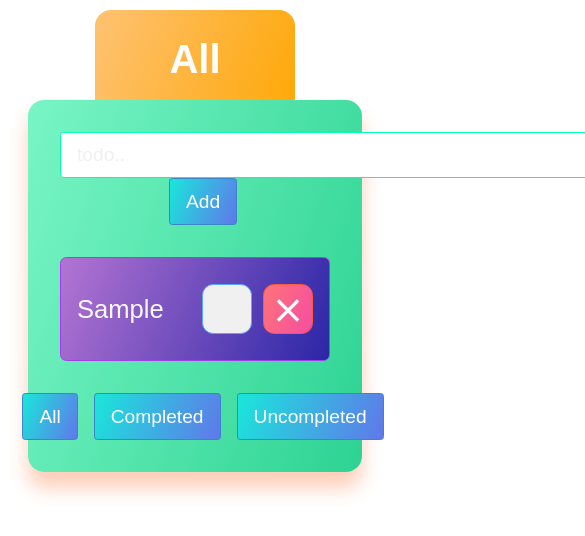
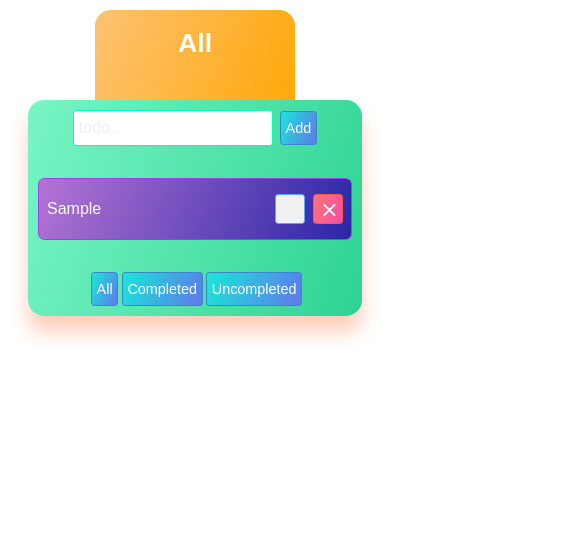
Before and after one commit to EdrissAria/svelte-todo-app, a Svelte app: page / in a window 390 px wide. Both pictures are taken after typing "Sample" into the empty fields and a click on the button "Add". Shown: the top 536 px of the page, 585 px wide, since content can reach past the window. Built offline with nearby package versions, Linux system fonts and the light colour scheme.

Commit message:
working on media queries

```diff
--- a/src/App.svelte
+++ b/src/App.svelte
@@ -1,9 +1,10 @@
 <script>
   // imports
+  import {setContext} from 'svelte'
   import Title from "./components/Title.svelte";
   import TodoInput from "./components/todoInput.svelte";
-  import TodoCard from "./components/todoCard.svelte";
   import Button from "./components/Button.svelte"
+  import Todos from "./components/Todos.svelte"
   // variables and functions
   let todos = [];
   let todo = "";
@@ -14,7 +15,7 @@
     } else {
       todos = [
         {
-          todo: todo,
+          text: todo,
           status: false,
         },
         ...todos,
@@ -26,21 +27,14 @@
     todos.splice(id, 1);
     todos = [...todos];
   };
-
+  setContext('todo', {todo , deleteTodo})
 </script>
 
 <main>
   <Title {filter} />
   <div class="content">
     <TodoInput {addTodo} bind:value={todo} />
-    <div>
-      {#each todos as todo, index}
-       <TodoCard {todo} {filter} {index} {deleteTodo} />
-      {:else}
-        <img src="empty.png" alt="empty" class="empty" />
-        <h1>No To-dos</h1>
-      {/each}
-    </div>
+    <Todos {filter} {todos} />
     <div class="btn-footer">
       <Button onclick={() => (filter = "all")} title="All"/>
       <Button onclick={() => (filter = "completed")} title="Completed"/>
@@ -66,22 +60,14 @@
   .content {
     text-align: center;
     margin: 100px 20px;
-    background: transparent linear-gradient(109deg, #79f5c5 0%, #2dd393 100%) 0%
-      0% no-repeat padding-box;
+    background: transparent linear-gradient(109deg, #79f5c5 0%, #2dd393 100%) 0% 0% no-repeat padding-box;
     box-shadow: var(--shadowGreen);
     padding: 2rem;
     border-radius: 1rem;
-  }
-  .content h1 {
-    color: var(--light);
-    font-family: sans-serif;
   }
   .btn-footer {
     display: flex;
     justify-content: center;
     margin-top: 2rem;
   }
-  .empty {
-    width: 300px;
-  }
 </style>
--- a/src/assets/css/mediaQuery.css
+++ b/src/assets/css/mediaQuery.css
@@ -1,42 +1,84 @@
  /* Media Query */
  @media (max-width: 991.98px) {
    input[type="text"] {
-      width: 300px;
+     width: 300px !important;
    }
+
    .filter-text {
      width: 200px !important;
    }
+
    .filter-text h1 {
-      font-size: 24pt;
+     font-size: 24pt !important;
    }
-    .empty{
-      width: 200px;
+
+   .empty {
+     width: 200px !important;
    }
  }
+
  @media (max-width: 467px) {
    input[type="text"] {
-      width: 190px;
-      font-size: 1rem;
-      padding: 0.5rem 0.3rem;
+     width: 188px !important;
+     font-size: 1rem !important;
+     padding: 0.5rem 0.3rem !important;
    }
-    .addbtn {
-      padding: 0.5rem 0.3rem;
-      font-size: 1rem;
+
+   .todo {
+     padding: 0.3rem 0.5rem !important;
    }
+
+   .todo p {
+     font-size: 1rem !important;
+   }
+
+   .todo input {
+     width: 30px !important;
+     height: 30px !important;
+     margin-right: 0.5rem !important;
+     border-radius: 0.2rem !important;
+   }
+
+   .todo input::before {
+     left: 1px !important;
+     top: 40% !important;
+     height: 50% !important;
+     width: 2px !important;
+   }
+
+   .todo input::after {
+     left: 2px !important;
+     bottom: 4px !important;
+     height: 3px !important;
+     width: 20px !important;
+   }
+
+   .todo button {
+     width: 30px !important;
+     height: 30px !important;
+     font-size: 1.4rem !important;
+     border-radius: 0.2rem !important;
+   }
+
    .filter-text {
-      width: 200px;
+     width: 200px !important;
    }
+
    .filter-text h1 {
-      font-size: 20pt;
+     font-size: 20pt !important;
    }
+
    .content {
-      padding: 10px;
+     padding: 10px !important;
    }
+
    .btn {
-      font-size: 0.8rem;
-      padding: 0.5rem 0.3rem;
+     margin-left: 0.2rem !important;
+     font-size: 0.9rem !important;
+     padding: 0.5rem 0.3rem !important;
    }
-    .empty{
-      width: 100px;
+
+   .empty {
+     width: 100px !important;
    }
  }
--- /dev/null
+++ b/src/components/Todos.svelte
@@ -0,0 +1,34 @@
+<script>
+    import TodoCard from "./todoCard.svelte";
+    export let todos;
+    export let filter;
+</script>
+
+<div>
+    {#each todos as todo, index}
+        {#if filter == "all"}
+            <TodoCard {index} {todo}/>
+        {:else if filter == "completed"}
+            {#if todo.status}
+                <TodoCard {index} {todo}/>
+            {/if}
+        {:else if !todo.status}
+            {#if !todo.status}
+                <TodoCard {index} {todo}/>
+            {/if}
+        {/if}
+    {:else}
+        <img src="empty.png" alt="empty" class="empty" />
+        <h1>No To-dos</h1>
+    {/each}
+</div>
+
+<style>
+    h1 {
+        color: var(--light);
+        font-family: sans-serif;
+    }
+    .empty {
+        width: 300px;
+    }
+</style>
--- a/src/components/todoCard.svelte
+++ b/src/components/todoCard.svelte
@@ -1,34 +1,16 @@
 <script>
+  import { getContext } from 'svelte'
+  export let index;
   export let todo;
-  export let deleteTodo;
-  export let index;
-  export let filter;
+  const {deleteTodo} = getContext('todo')
 </script>
 
 <div class="todo">
-  {#if filter == "all"}
-    <p>{todo.todo}</p>
-    <div class="btn-content">
+  <p>{todo.text}</p>
+  <div class="btn-content">
       <input type="checkbox" bind:checked={todo.status} />
       <button on:click={() => deleteTodo(index)}>&Cross;</button>
-    </div>
-  {:else if filter == "completed"}
-    {#if todo.status}
-      <p>{todo.todo}</p>
-      <div class="btn-content">
-        <input type="checkbox" bind:checked={todo.status} />
-        <button on:click={() => deleteTodo(index)}>&Cross;</button>
-      </div>
-    {/if}
-  {:else if !todo.status}
-    {#if !todo.status}
-      <p>{todo.todo}</p>
-      <div class="btn-content">
-        <input type="checkbox" bind:checked={todo.status} />
-        <button on:click={() => deleteTodo(index)}>&Cross;</button>
-      </div>
-    {/if}
-  {/if}
+  </div>
 </div>
 
 <style>
@@ -41,6 +23,7 @@
     border-radius: 0.4rem;
     border: 1px solid rgb(165, 59, 236);
     background: var(--bgPurple);
+    word-break: break-all;
     animation-name: bounce;
     animation-duration: 1s;
     animation-timing-function: linear;
@@ -59,7 +42,6 @@
       transform: scale3d(1, 1, 1);
     }
   }
-
   .todo p {
     font-size: 1.6rem;
     color: rgba(255, 255, 255, 0.959);
--- a/src/components/todoInput.svelte
+++ b/src/components/todoInput.svelte
@@ -10,7 +10,7 @@
 </div>
 
 <style>
-     input[type="text"] {
+    input[type="text"] {
     width: 500px;
     padding: 0.7rem 1rem;
     outline: none;
@@ -25,16 +25,4 @@
   input[type="text"]:focus {
     border: 1px solid rgb(17, 236, 116);
   }
-  .addbtn {
-    border: 1px solid rgb(79, 181, 248);
-    background: var(--bgBlue);
-    border-radius: 0.2rem;
-    padding: 0.7rem 1rem;
-    font-size: 1.2rem;
-    color: #fff;
-    cursor: pointer;
-  }
-  .addbtn:hover {
-    transform: scale(1.01);
-  }
 </style>
--- a/src/main.js
+++ b/src/main.js
@@ -1,6 +1,5 @@
+import App from './App.svelte'
 import './assets/css/mediaQuery.css'
-import App from './App.svelte'
-
 const app = new App({
   target: document.getElementById('app')
 })
--- a/vite.config.js
+++ b/vite.config.js
@@ -3,6 +3,5 @@ import { svelte } from '@sveltejs/vite-plugin-svelte'
 
 // https://vitejs.dev/config/
 export default defineConfig({
-  base: '/svelte-todo-app/',
   plugins: [svelte()]
 })
```
Lines whose indentation alone changed are shown as unchanged.
